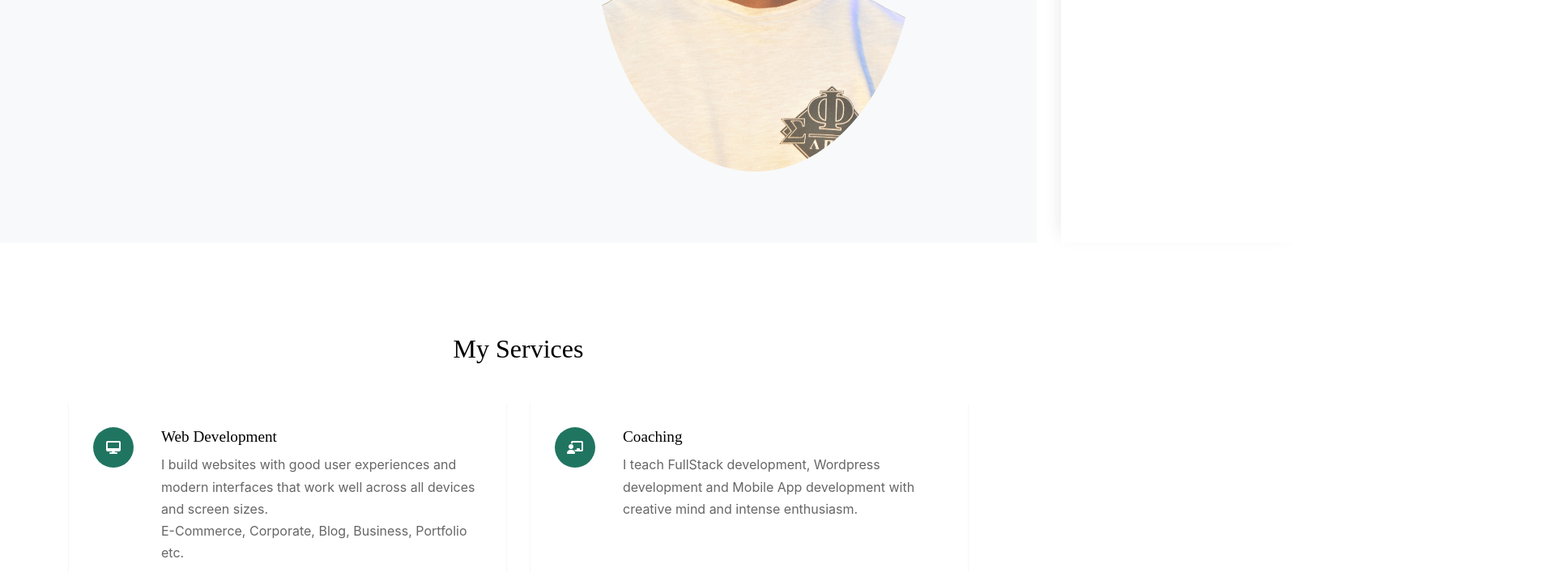
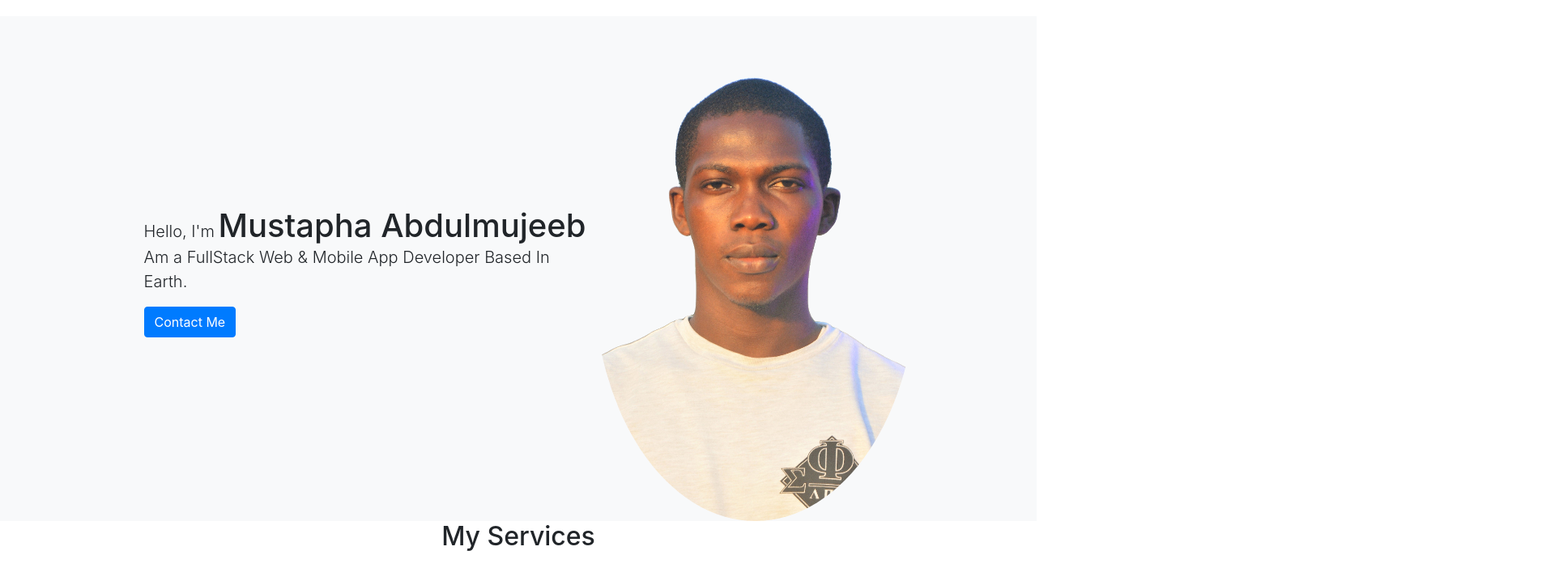
Before and after one commit to Mostalpha7/mostalpha7.github.io--dep1, a plain HTML site: page index.html in a window 1280 px wide. Shown: the part 500-1207 px from the top of the page at 81% size, 1920 px wide, since content can reach past the window. Drawn offline with nearby package versions, Linux system fonts and the light colour scheme; a web font is replaced by a local one.

Commit message:
Update index.html

```diff
--- a/index.html
+++ b/index.html
@@ -6,23 +6,9 @@
     <meta charset="utf-8">
     <meta name="viewport" content="width=device-width, initial-scale=1, shrink-to-fit=no">
     <link rel="shortcut icon" href="./images/fav.png" type="image/x-icon">
-
     <link href="https://fonts.googleapis.com/css?family=Arbutus+Slab|Open+Sans:300,400,700" rel="stylesheet">
-
-    <link rel="stylesheet" href="css/bootstrap.min.css">
-    <link rel="stylesheet" href="css/jquery-ui.css">
-    <link rel="stylesheet" href="css/owl.carousel.min.css">
-    <link rel="stylesheet" href="css/owl.theme.default.min.css">
-    <link rel="stylesheet" href="css/owl.theme.default.min.css">
-
-    <link rel="stylesheet" href="css/jquery.fancybox.min.css">
-
-    <link rel="stylesheet" href="css/bootstrap-datepicker.css">
-
-    <link rel="stylesheet" href="css/aos.css">
-
-    <link rel="stylesheet" href="css/style.css">
     <link rel="stylesheet" href="https://cdnjs.cloudflare.com/ajax/libs/font-awesome/4.7.0/css/font-awesome.min.css">
+    <link rel="stylesheet" href="https://stackpath.bootstrapcdn.com/bootstrap/4.4.1/css/bootstrap.min.css" integrity="sha384-Vkoo8x4CGsO3+Hhxv8T/Q5PaXtkKtu6ug5TOeNV6gBiFeWPGFN9MuhOf23Q9Ifjh" crossorigin="anonymous">
 </head>
 
 <body data-spy="scroll" data-target=".site-navbar-target" data-offset="300">
```
